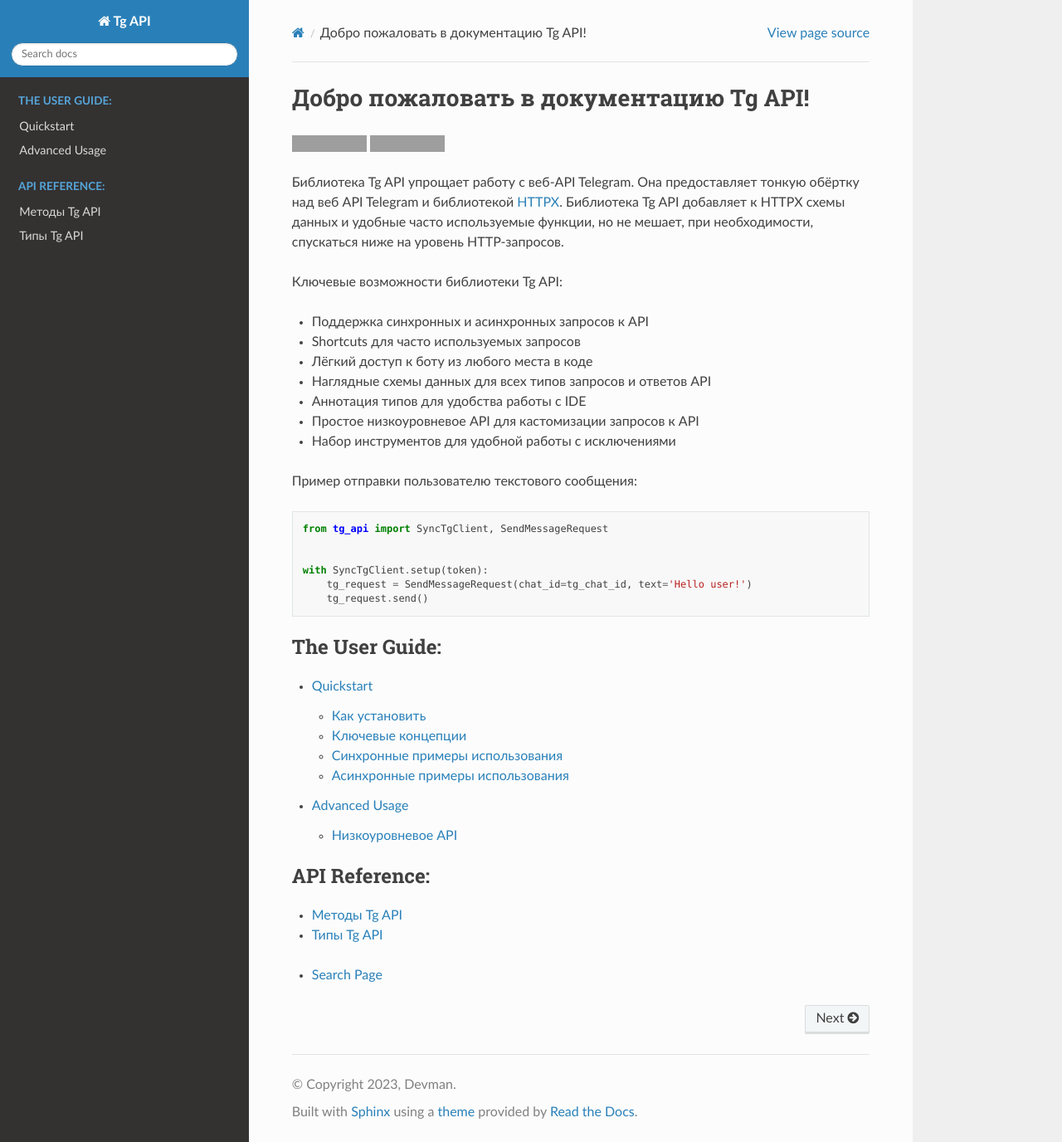
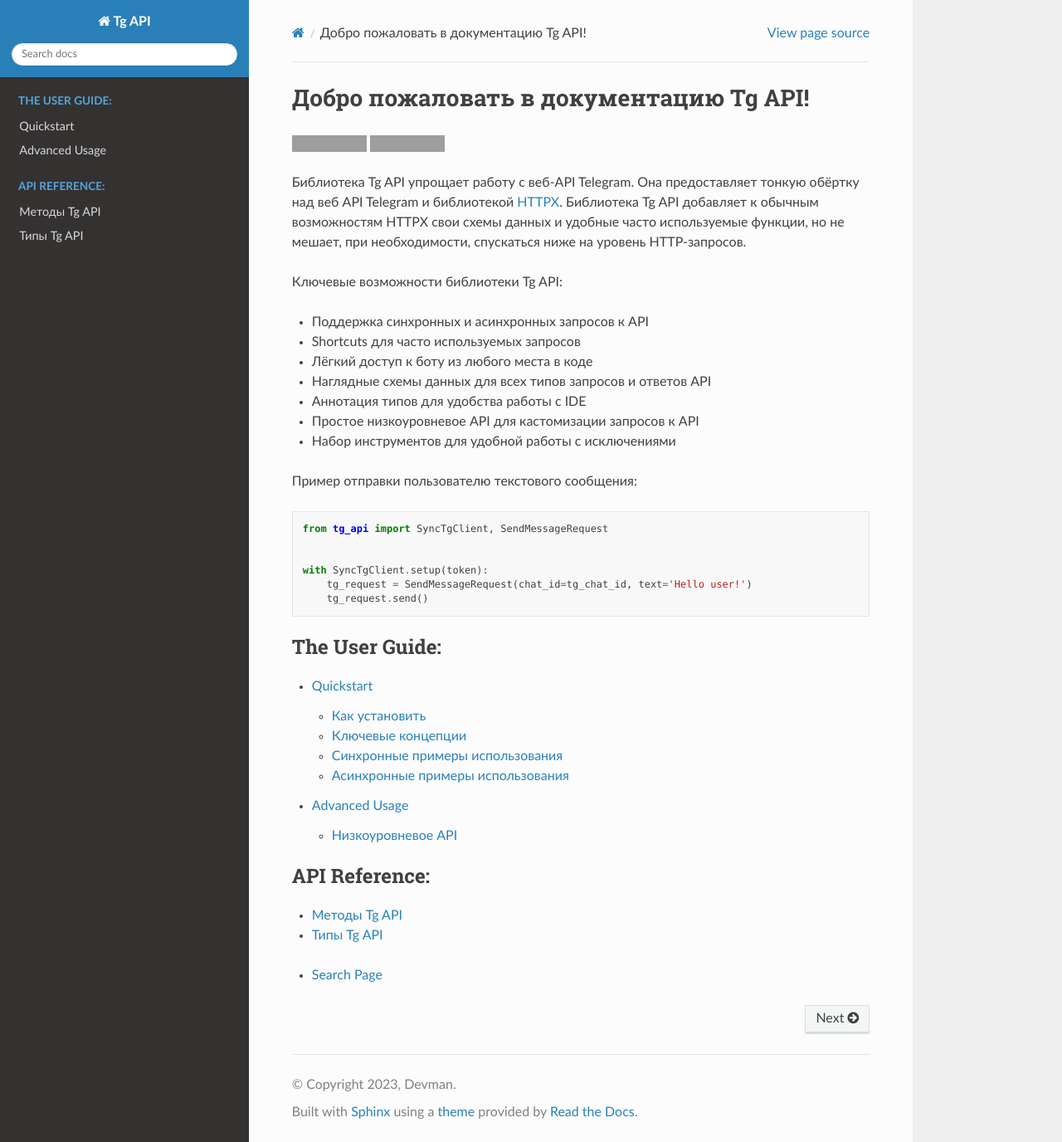
Before and after one commit to SadRus/tg_api_rtd, a Sphinx documentation site: the page built from sphinx_docs/source/index.rst, in a window 1280 px wide and 1376 px high. Shown: the whole window at 83% size. Built offline with Sphinx 7.4.7 and the Read the Docs theme 2.0.0, drawn with Linux system fonts in a browser that asks for light colours; grey boxes are pictures that could not be loaded.

Commit message:
minor fix to docs

```diff
--- a/sphinx_docs/source/index.rst
+++ b/sphinx_docs/source/index.rst
@@ -6,8 +6,9 @@
 Библиотека Tg API упрощает работу с веб-API Telegram. Она предоставляет
 тонкую обёртку над веб API Telegram и библиотекой
 `HTTPX <https://www.python-httpx.org/>`__. Библиотека Tg API добавляет к
-HTTPX схемы данных и удобные часто используемые функции, но не мешает,
-при необходимости, спускаться ниже на уровень HTTP-запросов.
+обычным возможностям HTTPX свои схемы данных и удобные часто используемые
+функции, но не мешает, при необходимости, спускаться ниже на уровень
+HTTP-запросов.
 
 Ключевые возможности библиотеки Tg API:
 
```
Also changed, not shown: README.md (+1 -1 lines).
